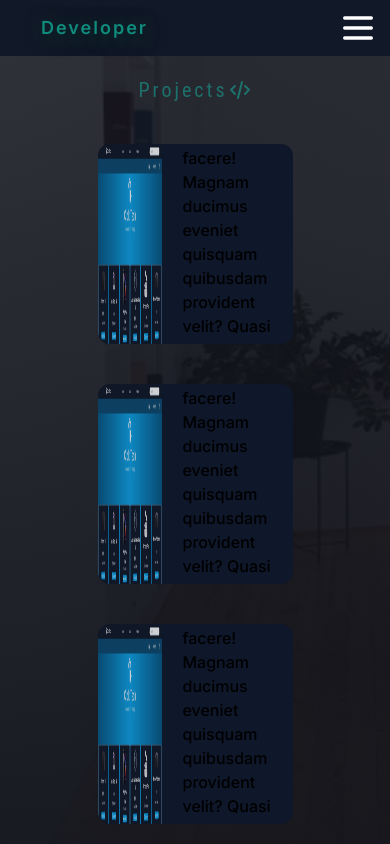
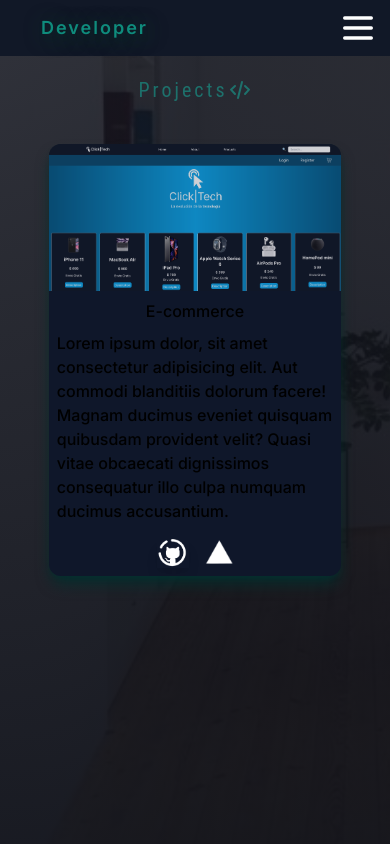
Before and after one commit to leandromortarini2/newportfolio, a Next.js app: page /projects in a window 390 px wide. Shown: the top 844 px of the page. Built offline with nearby package versions, Linux system fonts and the light colour scheme.

Commit message:
responsive

```diff
--- a/src/app/projects/Projects.tsx
+++ b/src/app/projects/Projects.tsx
@@ -22,101 +22,35 @@ export const Projects = () => {
           />
         </div>
         {/* CARDS */}
-        <div className="w-full flex flex-wrap justify-evenly">
-          <div className="w-1/2 h-[200px] bg-slate-900 rounded-xl overflow-hidden  m-5 flex ">
+        <div className="w-full flex  flex-wrap justify-evenly ">
+          <div className="w-3/4 flex flex-col md:flex-row md:w-3/4 lg:w-3/4 xl:w-1/2 md:h-[200px] bg-slate-900 rounded-xl overflow-hidden  m-5 shadow-lg shadow-teal-950">
             <Image
               src={projectImg}
               alt=""
-              className="w-1/3 h-full opacity-80 "
+              className="w-full md:w-1/3 h-full opacity-80 "
             />
             <div className="flex flex-col justify-center items-center">
               {" "}
-              <h2 className="m-2 text-lg font-semibold">E-commerce</h2>
-              <p className="pl-5 pr-5 ">
+              <h2 className="  mt-2  lg:text-lg xl:font-semibold">
+                E-commerce
+              </h2>
+              <p className="md:text-sm lg:text-md p-2 xl:pl-5 xl:pr-5 ">
                 Lorem ipsum dolor, sit amet consectetur adipisicing elit. Aut
                 commodi blanditiis dolorum facere! Magnam ducimus eveniet
                 quisquam quibusdam provident velit? Quasi vitae obcaecati
                 dignissimos consequatur illo culpa numquam ducimus accusantium.
               </p>
-              <div className="w-full flex justify-end mb-2">
-                <div className="w-1/4 ">
+              <div className="w-full md:w-1/4 m-2 flex justify-center items-center">
                 <button>
                   <Image
                     src={gitHubImg}
                     alt=""
-                      className="w-8 mr-4 shadow-lg ImgCards "
+                    className=" w-8 mr-4 shadow-lg ImgCards "
                   />
                 </button>
                 <button>
-                    <Image src={vercelImg} alt="" className="w-7 ImgCards" />
+                  <Image src={vercelImg} alt="" className="w-7 ImgCards mb-1" />
                 </button>
-                </div>
-              </div>
-            </div>
-          </div>
-        </div>
-        <div className="w-full flex flex-wrap justify-evenly">
-          <div className="w-1/2 h-[200px] bg-slate-900 rounded-xl overflow-hidden  m-5 flex ">
-            <Image
-              src={projectImg}
-              alt=""
-              className="w-1/3 h-full opacity-80 "
-            />
-            <div className="flex flex-col justify-center items-center">
-              {" "}
-              <h2 className="m-2 text-lg font-semibold">E-commerce</h2>
-              <p className="pl-5 pr-5 ">
-                Lorem ipsum dolor, sit amet consectetur adipisicing elit. Aut
-                commodi blanditiis dolorum facere! Magnam ducimus eveniet
-                quisquam quibusdam provident velit? Quasi vitae obcaecati
-                dignissimos consequatur illo culpa numquam ducimus accusantium.
-              </p>
-              <div className="w-full flex justify-end mb-2">
-                <div className="w-1/4 ">
-                  <button>
-                    <Image
-                      src={gitHubImg}
-                      alt=""
-                      className="w-8 mr-4 shadow-lg ImgCards "
-                    />
-                  </button>
-                  <button>
-                    <Image src={vercelImg} alt="" className="w-7 ImgCards" />
-                  </button>
-                </div>
-              </div>
-            </div>
-          </div>
-        </div>
-        <div className="w-full flex flex-wrap justify-evenly">
-          <div className="w-1/2 h-[200px] bg-slate-900 rounded-xl overflow-hidden  m-5 flex ">
-            <Image
-              src={projectImg}
-              alt=""
-              className="w-1/3 h-full opacity-80 "
-            />
-            <div className="flex flex-col justify-center items-center">
-              {" "}
-              <h2 className="m-2 text-lg font-semibold">E-commerce</h2>
-              <p className="pl-5 pr-5 ">
-                Lorem ipsum dolor, sit amet consectetur adipisicing elit. Aut
-                commodi blanditiis dolorum facere! Magnam ducimus eveniet
-                quisquam quibusdam provident velit? Quasi vitae obcaecati
-                dignissimos consequatur illo culpa numquam ducimus accusantium.
-              </p>
-              <div className="w-full flex justify-end mb-2">
-                <div className="w-1/4 ">
-                  <button>
-                    <Image
-                      src={gitHubImg}
-                      alt=""
-                      className="w-8 mr-4 shadow-lg ImgCards "
-                    />
-                  </button>
-                  <button>
-                    <Image src={vercelImg} alt="" className="w-7 ImgCards" />
-                  </button>
-                </div>
               </div>
             </div>
           </div>
```
Also changed, not shown: src/assets/Project1.png. Lines whose indentation alone changed are shown as unchanged.
